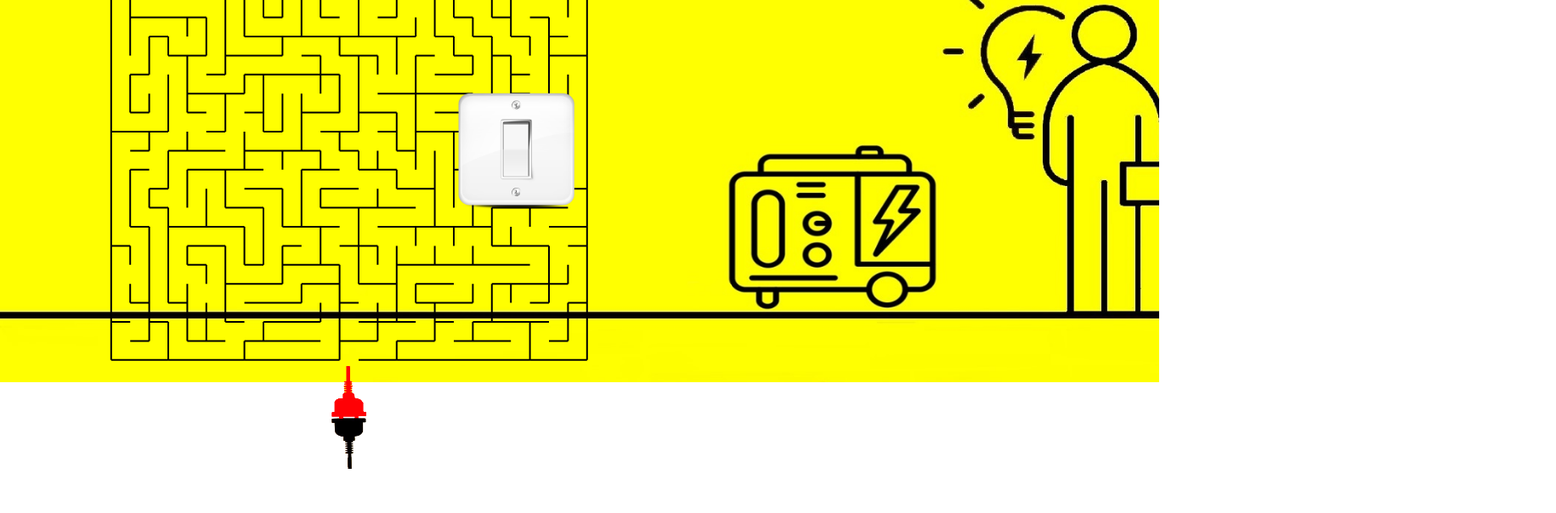
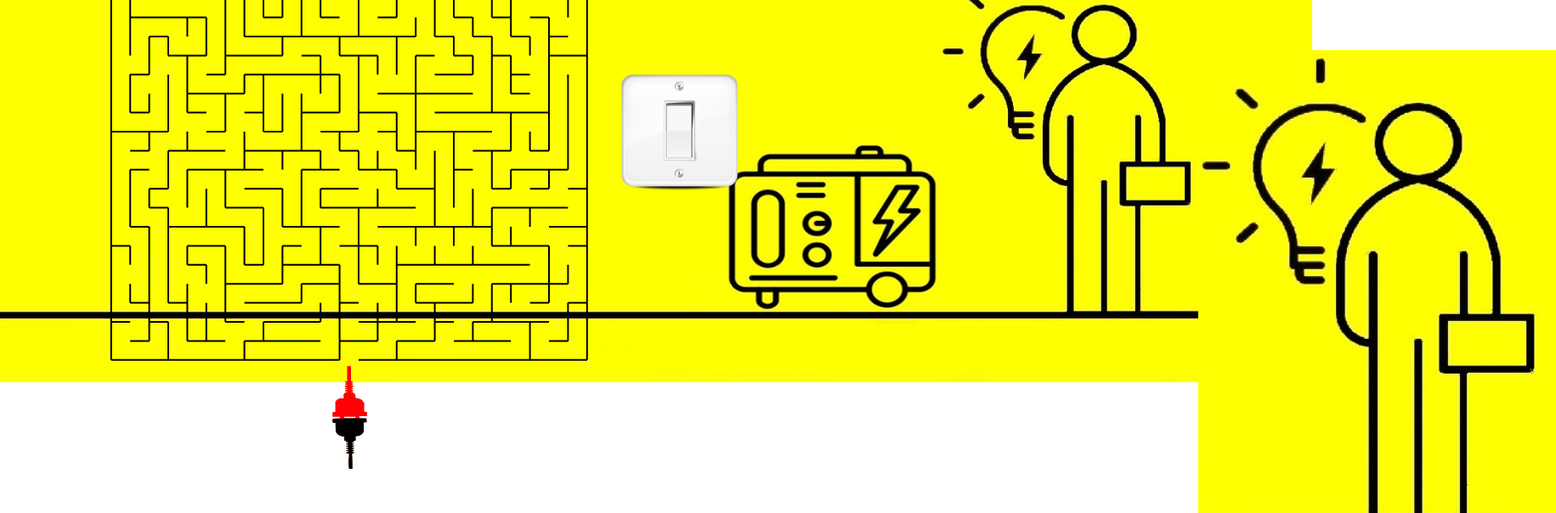
Before and after one commit to suligoja/maze, a plain HTML site: page labirint.html in a window 1280 px wide. Shown: the part 350-954 px from the top of the page at 85% size, 1831 px wide, since content can reach past the window. Before the commit the page ends 905 px from the top, so only its background shows below. Drawn offline with Linux system fonts and the light colour scheme; some packages are replaced by stand-ins of ours; a script that the page names is missing.

Commit message:
Add files via upload

```diff
--- a/labirint.html
+++ b/labirint.html
@@ -13,6 +13,7 @@
 </head>
 	<body>
 	<div class="container">
+	<div class="zoom">
 
 	<div class="levi">
 		<img src="slike/luc.png" class="luc" id="luc"><br>
@@ -34,9 +35,11 @@
 	<div class="desni">
 		<h1>Labirint</h1>
 		<button class="gumb3" id="salert" onclick="salert();"></button>
+		<img src="slike/moz.png" class="moz">
 	</div>
 
 
 		</div>
+		</div>
 	</body>
 </html>
--- a/style.css
+++ b/style.css
@@ -44,8 +44,8 @@ body {
 }
 .desni {
     flex: 0 0 auto;
-    margin-top: 40px;
-	margin-left: 5px;
+    margin-top: 35%;
+	margin-left: 25%;
     order: 3;
 }
 	.luc{
@@ -63,8 +63,8 @@ body {
 .gumb1{
   width: 30px;
   height: 30px;
-  margin-top: 140px;
-  margin-left: -165px;
+  margin-top: 195%;
+  margin-left: -122px;
   background-color: transparent;
   border-color: transparent;
 
@@ -72,7 +72,7 @@ body {
 .gumb2{
   width: 30px;
   height: 30px;
-  margin-left: -165px;
+  margin-left: -122px;
   background-color: transparent;
   border-color: transparent;
 
@@ -81,8 +81,8 @@ body {
   width: 80px;
   height: 80px;
   border:2px solid black;
-  margin-left: 31%;
-  margin-top: 29%;
+  margin-left: 68%;
+  margin-top: 38%;
   border-radius: 60px;
   background-color: transparent;
   border-color: transparent;
@@ -90,8 +90,19 @@ body {
 .switch{
   width: 213px;
   height: 170px;
-  margin-top: 90px;
-  margin-left: -120%;
+  margin-top: 170%;
+  margin-left: -30%;
   float:left;
 
 }
+.zoom{
+    display: flex;
+	justify-content: space-around;
+}
+.moz{
+	width: 421px;
+	height: 545px;
+	margin-right: -8%;
+	margin-top: -30%;
+	float:right;
+}
```
Also changed, not shown: slike/moz.png (added), slike/spark.png (added).
